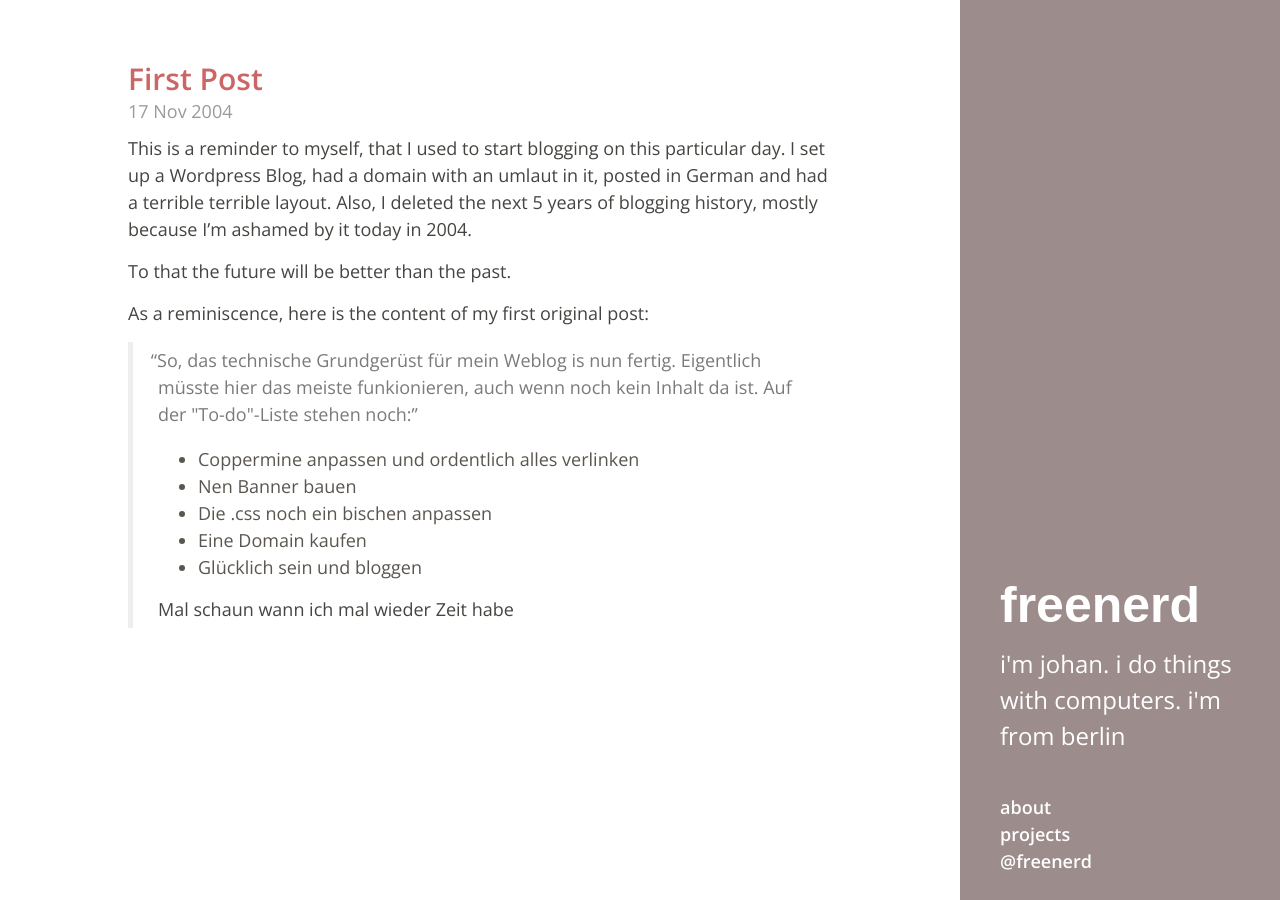
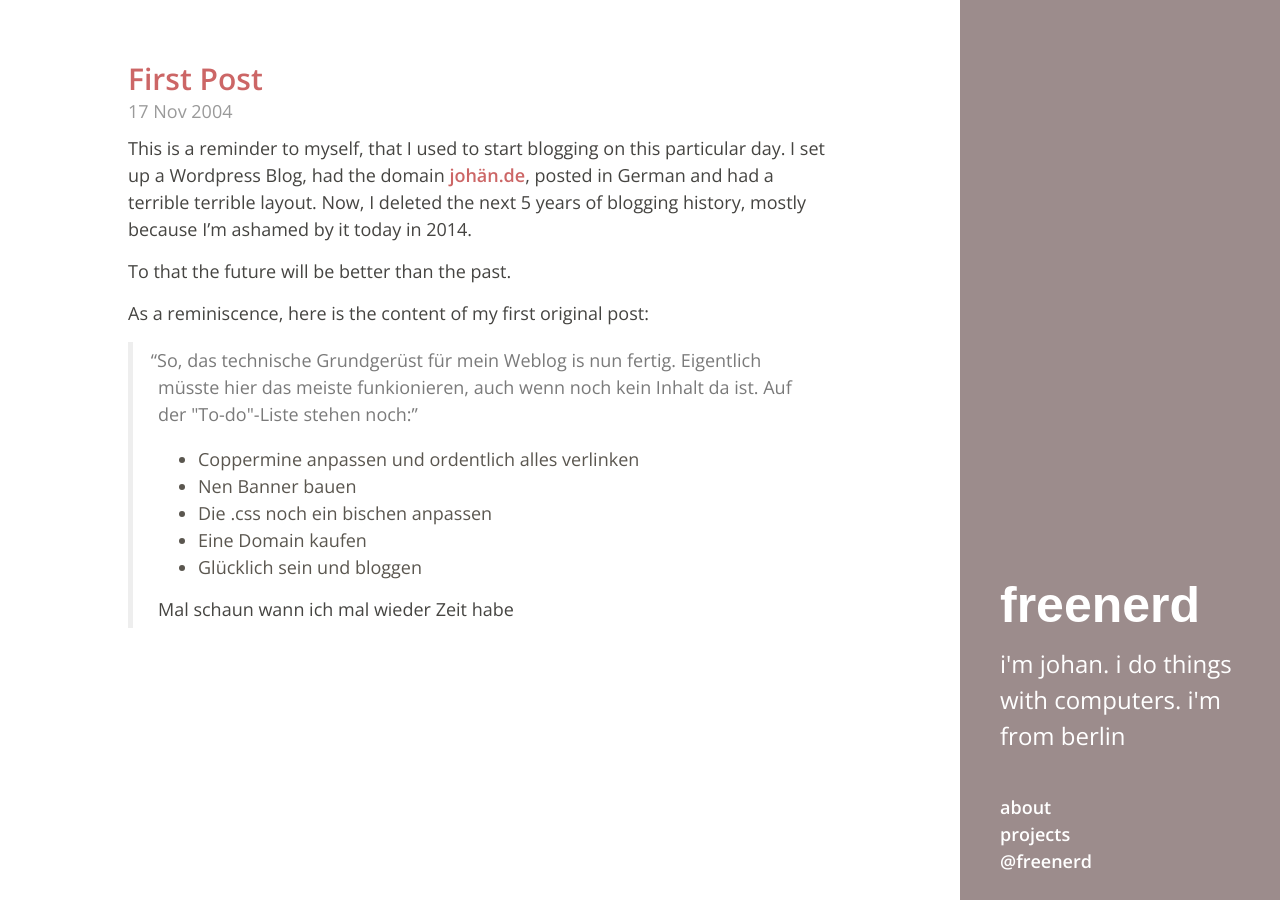
Before and after one commit to freenerd/freenerd.github.io, a Jekyll site: the page built from _posts/2004-11-17-first-post.markdown, in a window 1280 px wide. Built offline with Jekyll 4.4.1, drawn with Linux system fonts in a browser that asks for light colours; Markdown is read by kramdown in place of the engine named in the settings.

Commit message:
Fix first post

```diff
--- a/_posts/2004-11-17-first-post.markdown
+++ b/_posts/2004-11-17-first-post.markdown
@@ -7,7 +7,7 @@ author: Johan
 date: 2004-11-17 21:44:13.000000000 +01:00
 ---
 
-This is a reminder to myself, that I used to start blogging on this particular day. I set up a Wordpress Blog, had a domain with an umlaut in it, posted in German and had a terrible terrible layout. Also, I deleted the next 5 years of blogging history, mostly because I'm ashamed by it today in 2004.
+This is a reminder to myself, that I used to start blogging on this particular day. I set up a Wordpress Blog, had the domain [johän.de](http://johän.de), posted in German and had a terrible terrible layout. Now, I deleted the next 5 years of blogging history, mostly because I'm ashamed by it today in 2014.
 
 To that the future will be better than the past.
 
```
